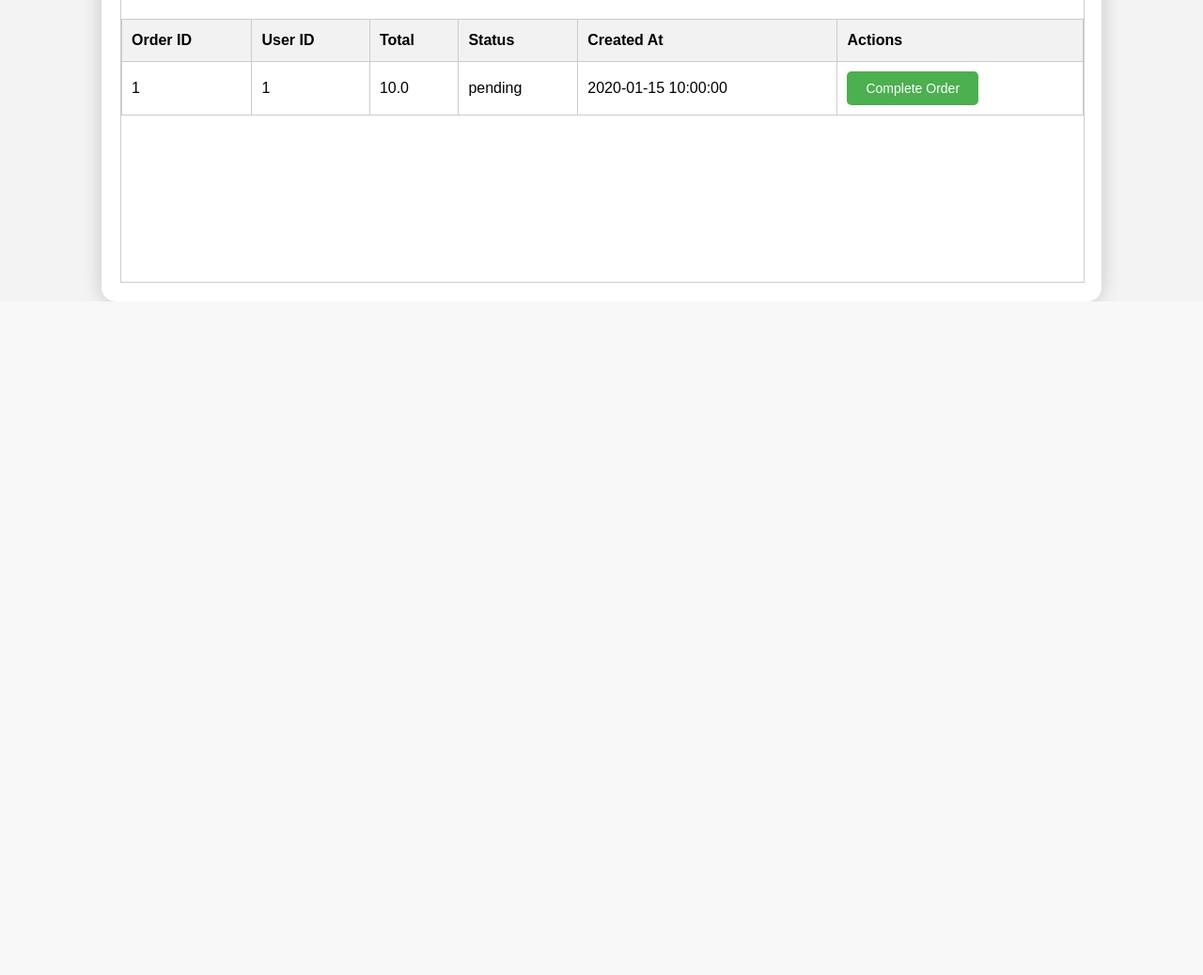
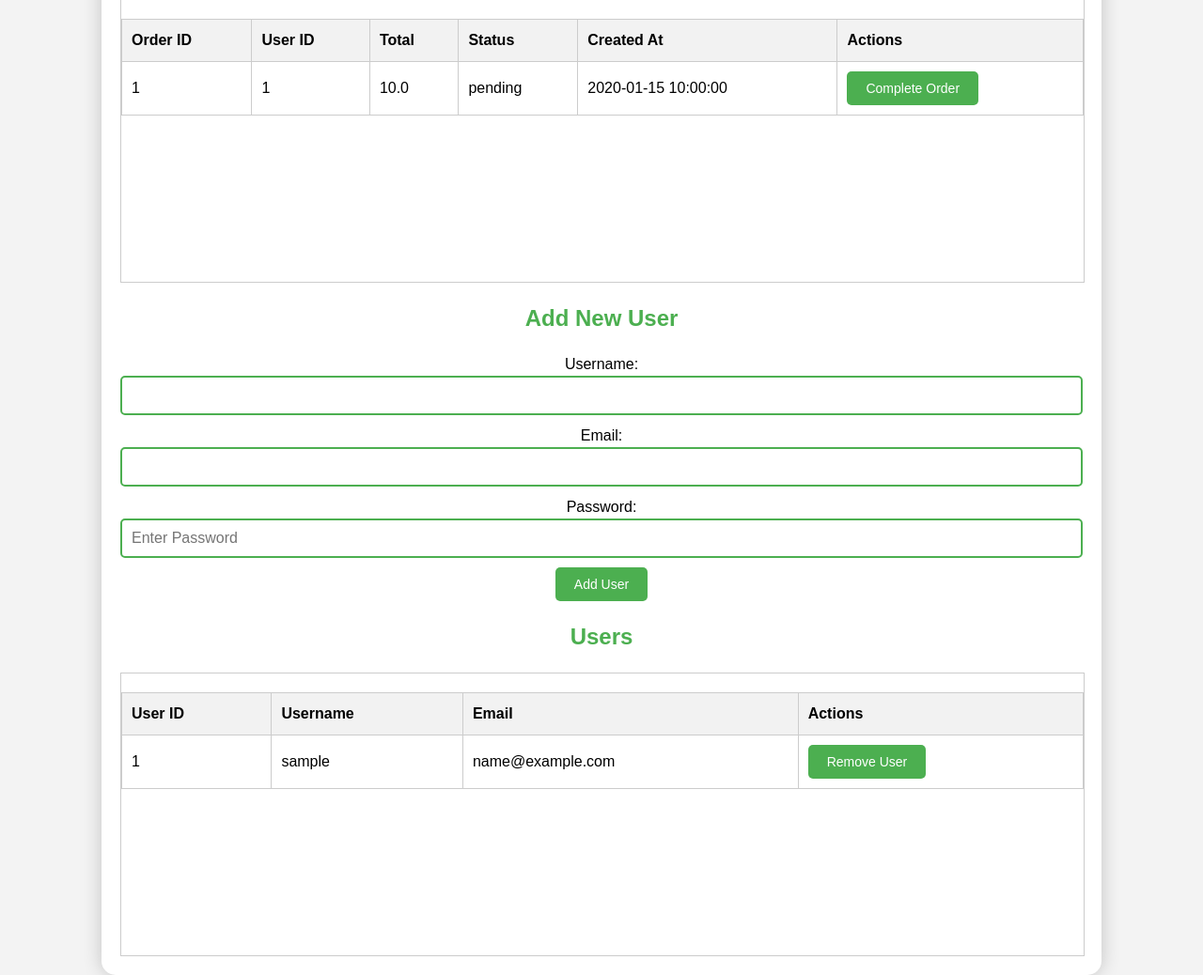
Before and after one commit to williamhgg03/D0018E, a Flask app: page /admin in a window 1280 px wide. Shown: the part 951-1989 px from the top of the page at 94% size. Before the commit the page ends 1272 px from the top, so only its background shows below. Run offline with Flask 3, Linux system fonts and the light colour scheme; tables that the repository leaves empty hold one stand-in row (values such as "Sample post"); grey boxes marked "Sample" are stand-in pictures.

Commit message:
Lagt till email till registrering

```diff
--- a/AWS-admin.session.sql
+++ b/AWS-admin.session.sql
@@ -1,5 +1 @@
-<<<<<<< HEAD
-SELECT * FROM products;
-=======
 SELECT * FROM users
->>>>>>> jacob
--- a/server.py
+++ b/server.py
@@ -36,6 +36,7 @@ class User(db.Model):
     __tablename__ = "users"  # Ensure this matches your MySQL table name
     id = db.Column(db.Integer, primary_key=True)
     username = db.Column(db.String(100), nullable=False, unique=True)
+    email = db.Column(db.String(100), nullable=False, unique=True)  # Add email field
     password_hash = db.Column(db.String(255), nullable=False)  # Store hashed passwords
 
 # Defining the actual shopping cart model
@@ -112,20 +113,21 @@ def index():
 @app.route("/register", methods=["GET", "POST"])
 def register():
     if request.method == "POST":
-        name = request.form.get("username")
+        username = request.form.get("username")
+        email = request.form.get("email")
         password = request.form.get("password")
 
-        # Check if username already exists
-        existing_user = User.query.filter_by(username=name).first()
+        # Check if username or email already exists
+        existing_user = User.query.filter((User.username == username) | (User.email == email)).first()
         if existing_user:
-            flash("Username already taken. Please choose another.", "danger")
+            flash("Username or email already taken. Please choose another.", "danger")
             return redirect(url_for("register"))
 
         # Hash password before storing it
         hashed_password = generate_password_hash(password, method="pbkdf2:sha256")
 
         # Create new user and add to database
-        new_user = User(username=name, password_hash=hashed_password)
+        new_user = User(username=username, email=email, password_hash=hashed_password)
         db.session.add(new_user)
         db.session.commit()
 
@@ -415,7 +417,42 @@ def create_stripe_products():
 def admin_dashboard():
     products = Product.query.all()
     orders = Orders.query.order_by(Orders.created_at.desc()).all()  # Fetch orders sorted by date in descending order
-    return render_template("admin.html", products=products, orders=orders)
+    users = User.query.all()  # Fetch all users
+    return render_template("admin.html", products=products, orders=orders, users=users)
+
+@app.route("/create_user", methods=["POST"])
+def create_user():
+    username = request.form.get("username")
+    email = request.form.get("email")
+    password = request.form.get("password")
+
+    # Check if username already exists
+    existing_user = User.query.filter_by(username=username).first()
+    if existing_user:
+        flash("Username already taken. Please choose another.", "danger")
+        return redirect(url_for("admin_dashboard"))
+
+    # Hash password before storing it
+    hashed_password = generate_password_hash(password, method="pbkdf2:sha256")
+
+    # Create new user and add to database
+    new_user = User(username=username, email=email, password_hash=hashed_password)
+    db.session.add(new_user)
+    db.session.commit()
+
+    flash("New user created successfully.", "success")
+    return redirect(url_for("admin_dashboard"))
+
+@app.route("/delete_user/<int:user_id>", methods=["POST"])
+def delete_user(user_id):
+    user = User.query.get(user_id)
+    if user:
+        db.session.delete(user)
+        db.session.commit()
+        flash(f"User {user.username} removed successfully.", "success")
+    else:
+        flash("User not found.", "danger")
+    return redirect(url_for("admin_dashboard"))
 
 @app.route("/update_stock/<int:product_id>", methods=["POST"])
 def update_stock(product_id):
--- a/templates/admin.html
+++ b/templates/admin.html
@@ -42,7 +42,7 @@
             text-decoration: none;
         }
 
-        .orders-box {
+        .orders-box, .users-box {
             width: 100%;
             height: 300px;
             overflow-y: scroll;
@@ -87,7 +87,7 @@
             background-color: #45a049;
         }
 
-        input[type="text"], input[type="number"] {
+        input[type="text"], input[type="number"], input[type="email"], input[type="password"] {
             padding: 10px;
             border: 2px solid #4CAF50;
             border-radius: 5px;
@@ -258,6 +258,49 @@
                 </tbody>
             </table>
         </div>
+
+        <h2>Add New User</h2>
+        <form action="{{ url_for('create_user') }}" method="POST">
+            <label for="username">Username:</label>
+            <input type="text" id="username" name="username" required><br>
+            <label for="email">Email:</label>
+            <input type="email" id="email" name="email" required><br>
+            <label for="password">Password:</label>
+            <input type="password" id="password" name="password"
+                   pattern="^(?=.*\d)(?=.*[a-zA-Z])(?=.*[^a-zA-Z0-9])\S{8,}$"
+                   title="Password must contain at least one number,
+                           one alphabet, one symbol, and be at
+                           least 8 characters long" placeholder="Enter Password" required /><br>
+            <button type="submit">Add User</button>
+        </form>
+
+        <h2>Users</h2>
+        <div class="users-box">
+            <table>
+                <thead>
+                    <tr>
+                        <th>User ID</th>
+                        <th>Username</th>
+                        <th>Email</th>
+                        <th>Actions</th>
+                    </tr>
+                </thead>
+                <tbody>
+                    {% for user in users %}
+                    <tr>
+                        <td>{{ user.id }}</td>
+                        <td>{{ user.username }}</td>
+                        <td>{{ user.email }}</td>
+                        <td>
+                            <form action="{{ url_for('delete_user', user_id=user.id) }}" method="POST" style="display:inline;">
+                                <button type="submit">Remove User</button>
+                            </form>
+                        </td>
+                    </tr>
+                    {% endfor %}
+                </tbody>
+            </table>
+        </div>
     </div>
 
     <script>
```
Also changed, not shown: templates/register.html (+15 -19 lines).
